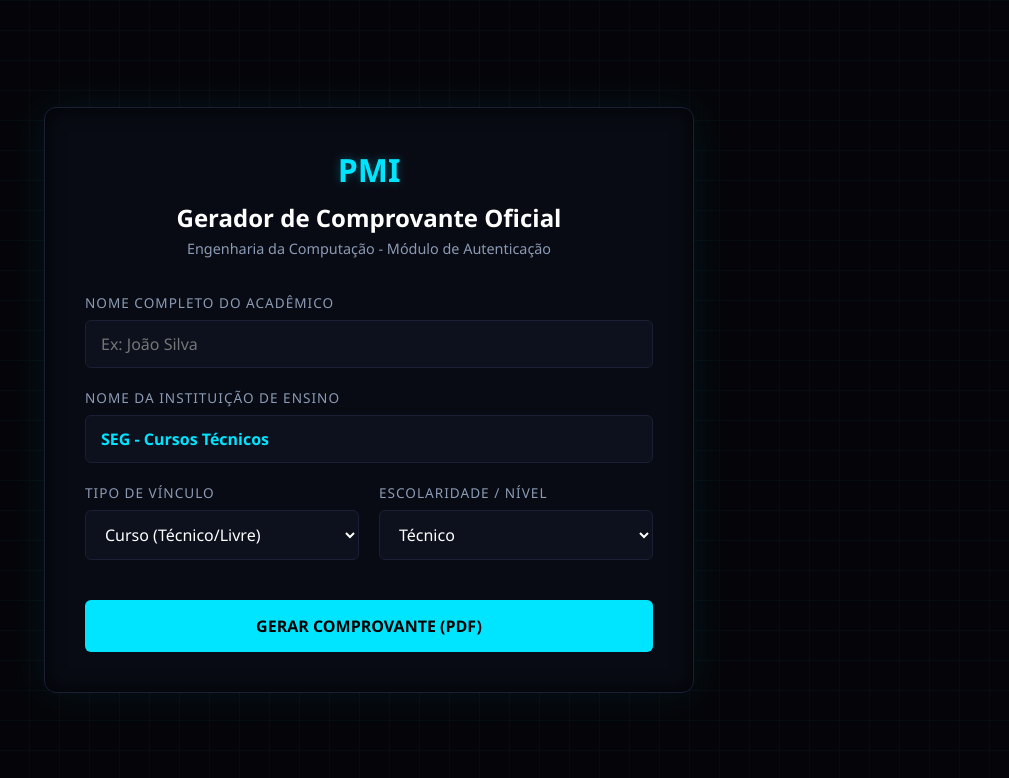
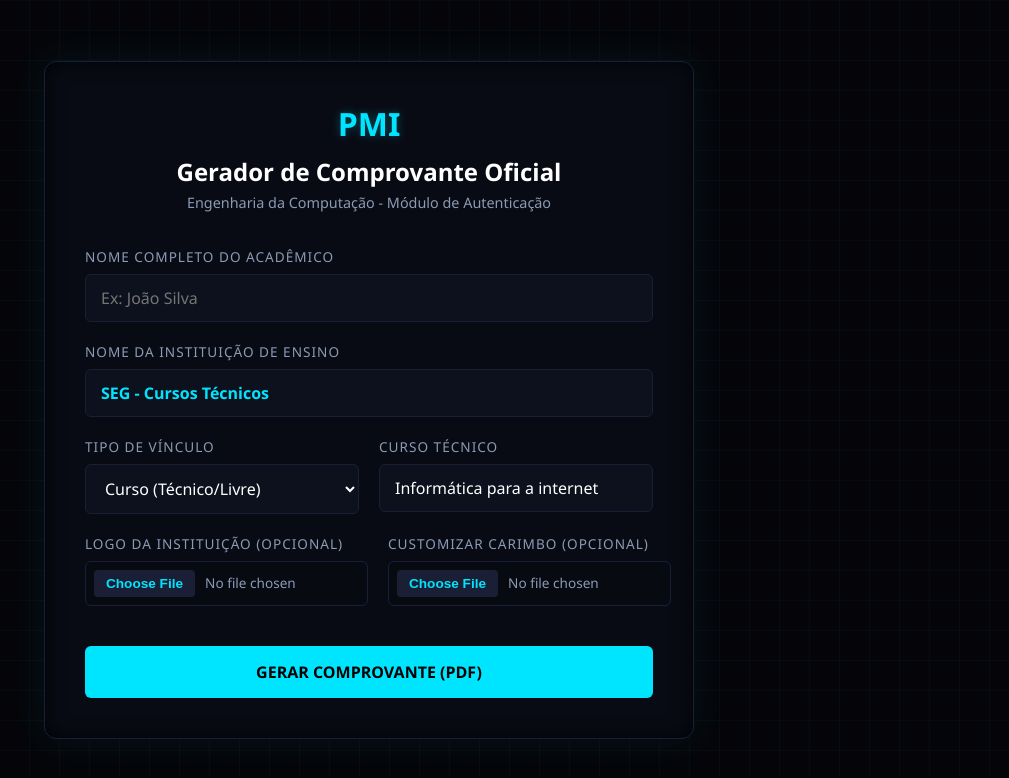
Before and after one commit to Santiago199723/geradordematricula, a Flask app: page / in a window 1280 px wide. Shown: the top 778 px of the page, without its empty margins (271-1280 px from the left). Run offline with Flask 3, Linux system fonts and the light colour scheme.

Commit message:
Enhance form with logo and custom stamp options
Added optional fields for logo and custom stamp upload.

```diff
--- a/templates/index.html
+++ b/templates/index.html
@@ -18,7 +18,7 @@
             <p>Engenharia da Computação - Módulo de Autenticação</p>
         </header>
 
-        <form action="/gerar" method="POST" class="dark-form">
+        <form action="/gerar" method="POST" class="dark-form" enctype="multipart/form-data">
 
             <div class="input-group">
                 <label>Nome Completo do Acadêmico</label>
@@ -41,12 +41,8 @@
 
                 <div id="camposEscola" class="half-group">
                     <div class="input-group">
-                        <label>Escolaridade / Nível</label>
-                        <select name="escolaridade">
-                            <option value="Técnico" selected>Técnico</option>
-                            <option value="Ensino Fundamental">Ensino Fundamental</option>
-                            <option value="Ensino Médio">Ensino Médio</option>
-                        </select>
+                        <label>Curso Técnico</label>
+                        <input type="text" name="escolaridade" value="Informática para a internet" required>
                     </div>
                 </div>
 
@@ -59,6 +55,17 @@
                         <label>Período</label>
                         <input type="text" name="periodo" placeholder="Ex: 5º Semestre">
                     </div>
+                </div>
+            </div>
+
+            <div class="input-row">
+                <div class="input-group half">
+                    <label>Logo da Instituição (Opcional)</label>
+                    <input type="file" name="logo" accept="image/png, image/jpeg" class="file-input">
+                </div>
+                <div class="input-group half">
+                    <label>Customizar Carimbo (Opcional)</label>
+                    <input type="file" name="carimbo" accept="image/png, image/jpeg" class="file-input">
                 </div>
             </div>
 
```
